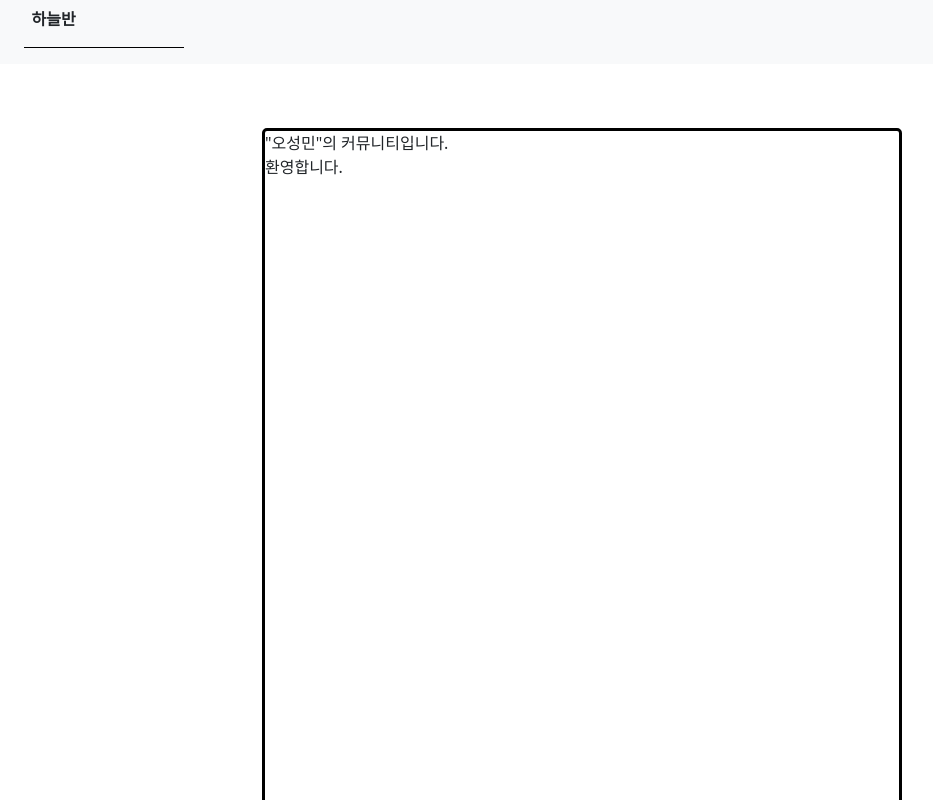
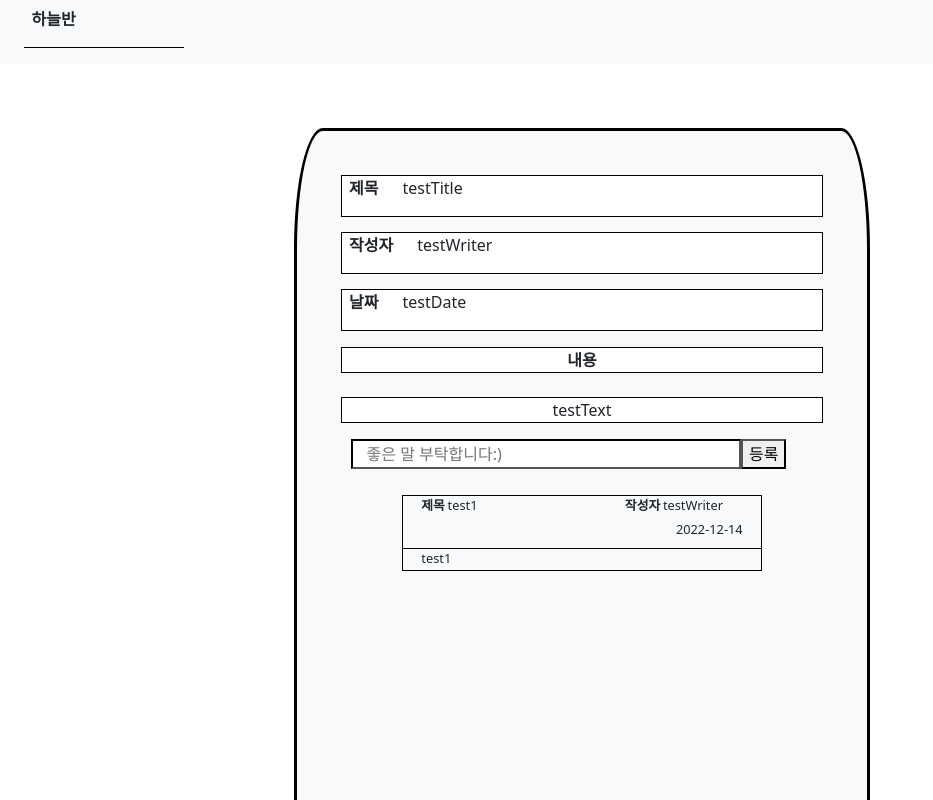
Before and after one commit to osm0517/community-front, a React (Create React App) app: page /test/detail in a window 1280 px wide. Shown: the part 420-1220 px from the top of the page, without its empty margins (58-991 px from the left). Built offline with nearby package versions, Linux system fonts and the light colour scheme.

Commit message:
read detail page add

```diff
--- a/src/App.js
+++ b/src/App.js
@@ -7,6 +7,7 @@ import { faMagnifyingGlass } from "@fortawesome/free-solid-svg-icons";
 import {Route, BrowserRouter, Switch} from "react-router-dom"
 import { CookiesProvider } from 'react-cookie';
 import $ from "jquery";
+import { useState, useEffect } from 'react';
 
 // default component
 import Nav from './Component/Navigation/JS/Nav';
@@ -19,10 +20,28 @@ import Profile from './Component/Auth/JS/Profile';
 // board component
 import Write from './Component/Board/JS/Write';
 import List from './Component/Board/JS/List';
+import Detail from './Component/Board/JS/Detail';
 
 function App() {
+  const [name, setName] = useState(1);
+  const [nickname, setNickname] = useState("");
 
-
+  const profileCallFunc = (x)=> {
+    $.ajax({
+      url : `http://localhost:8080/board/${x}`,
+      method : "GET",
+      contentType : "application/json; charset=utf-8",
+      crossDomain : true,
+      xhrFields:{
+          withCredentials : true
+      }
+    }).then(v => {
+      console.log(v.name);
+      console.log(v.nickname);
+      setName(v.name);
+      setNickname(v.nickname);
+    })
+  }
 
   return (
     <BrowserRouter>
@@ -34,7 +53,13 @@ function App() {
           <Route path='/user/login' component={Login}></Route>
           <Route path='/user/signup' component={Signup}></Route>
           <Route path='/user/search/:type' component={UserSearch}></Route>
-          <Route path='/user/profile' component={Profile}></Route>
+          <Route path='/user/profile'>
+            <Profile a={name}
+            callValue={profileCallFunc}/>
+          </Route>
+          <Route path='/test/detail'>
+            <Detail/>
+          </Route>
           <Route path='/'>
             <div className='app-div'>
               <div></div>
--- a/src/Component/Auth/JS/Profile.js
+++ b/src/Component/Auth/JS/Profile.js
@@ -1,26 +1,39 @@
-import React from "react";
+import React, {useEffect, useState} from "react";
 
 import '../CSS/Login.css';
 import '../CSS/Profile.css';
 
-function Profile() {
+function Profile(props) {
+
+    const [name, setName] = useState("test");
+    const [nickname, setNickname] = useState("test");
+    const [auth, setAuth] = useState("test");
+    const [email, setEmail] = useState("test");
+
+    useEffect(()=> {
+        setName(props.name);
+        setNickname(props.nickname);
+        setAuth(props.auth);
+        setEmail(props.email);
+    })
+    props.callValue("test");
     return (
         <div className="login-div">
             <div className="profile-text-div">
                 <label> Name </label>
-                <p> testName </p>
+                <p> {name} </p>
             </div>
             <div className="profile-text-div">
                 <label> Nickname </label>
-                <p> testNickname </p>
+                <p> {nickname} </p>
             </div>
             <div className="profile-text-div">
                 <label> Auth </label>
-                <p> testAuth </p>
+                <p> {auth} </p>
             </div>
             <div className="profile-text-div">
                 <label> Email </label>
-                <p> testEmail </p>
+                <p> {email} </p>
             </div>
             <div className="profile-button-div">
                 <button> 내 글 보기 </button>
--- /dev/null
+++ b/src/Component/Board/CSS/Detail.css
@@ -0,0 +1,103 @@
+.detail-div{
+    padding: 5%;
+}
+
+.detail-div label{
+    font-weight: bold;
+}
+
+.detail-div .detail-text-div{
+    margin: 3%;
+    border: 1px black solid;
+    background-color: white;
+    text-align: center;
+}
+
+.detail-div .detail-text-review{
+    border: none;
+}
+
+.detail-text-review label{
+    border: 1px black solid;
+    width: 100%;
+    margin-bottom: 5%;
+    background-color: white;
+}
+
+.detail-text-review p{
+    border: 1px black solid;
+    width: 100%;
+    background-color: white;
+}
+
+.detail-div .detail-row-pos{
+    display: flex;
+    flex-direction: row;
+}
+
+.detail-row-pos p{
+    margin-left: 5%;
+}
+
+.detail-row-pos label{
+    margin-left: 1.5%;
+}
+
+.review-div{
+    margin: 0 auto;
+    width: 70%;
+    border: 1px black solid;
+}
+
+.review-title-div {
+    border-bottom: 1px black solid;
+}
+
+.review-title-div .div1 {
+    display: flex;
+    flex-direction: row;
+    justify-content: space-between;
+    margin-left: 5%;
+}
+
+.div1 div{
+    width: 40%;
+    display: flex;
+    flex-direction: row;
+}
+
+.review-title-div .div2 {
+    margin-top: -3%;
+    margin-bottom: -2%;
+    margin-right: 5%;
+    text-align: end;
+}
+
+.review-title-div p {
+    font-size: 1vw;
+}
+
+.review-title-div label {
+    font-size: 1vw;
+    margin-right: 2%;
+}
+
+.review-text-div{
+    margin-bottom: -4%;
+}
+
+.review-text-div p{
+    margin-left: 5%;
+    font-size: 1vw;
+}
+
+.review-input-div {
+    margin-left: 5%;
+    margin-bottom: 5%;
+}
+
+.review-input-div input{
+    border-color: black;
+    text-indent: 3%;
+    width: 80%;
+}
--- /dev/null
+++ b/src/Component/Board/JS/Detail.js
@@ -0,0 +1,79 @@
+import React from "react";
+import "../CSS/Detail.css";
+
+function Detail() {
+
+
+    const testList = [
+        {
+            title : "test1",
+            writer : "testWriter",
+            date : "2022-12-14",
+            text : "test1"
+        }
+    ]
+
+    const reviewRender = testList.map(v => {
+        return(
+            // 댓글 전체
+            <div className="
+            review-div">
+                <div className="
+                review-title-div">
+                    <div className="div1">
+                        <div>
+                            <label>제목</label>
+                            <p>{v.title}</p>
+                        </div>
+                        <div>
+                            <label>작성자</label>
+                            <p>{v.writer}</p>
+                        </div>
+                    </div>
+                    <div className="div2">
+                        <p>{v.date}</p>
+                    </div>
+                </div>
+                <div className="review-text-div">
+                    <div><p>{v.text}</p></div>
+                </div>
+            </div>
+        )
+    });
+
+    return (
+        <div className="login-div bg-light">
+            <div className="detail-div">
+                <div className="detail-text-div
+                detail-row-pos">
+                    <label>제목</label>
+                    <p> testTitle </p>
+                </div>
+                <div className="detail-text-div
+                detail-row-pos">
+                    <label>작성자</label>
+                    <p> testWriter </p>
+                </div>
+                <div className="detail-text-div
+                detail-row-pos">
+                    <label>날짜</label>
+                    <p> testDate </p>
+                </div>
+                <div className="detail-text-div
+                detail-text-review bg-light">
+                    <label>내용</label>
+                    <p> testText </p>
+                </div>
+                {/* 댓글 입력 창 */}
+                <div className="review-input-div">
+                    <input type={"text"}
+                    placeholder="좋은 말 부탁합니다:)"/>
+                    <button> 등록 </button>
+                </div>
+                {reviewRender}
+            </div>
+        </div>
+    )
+}
+
+export default Detail;
```
